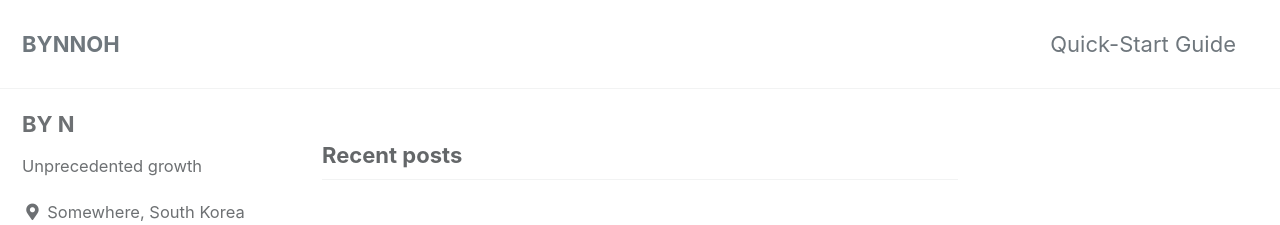
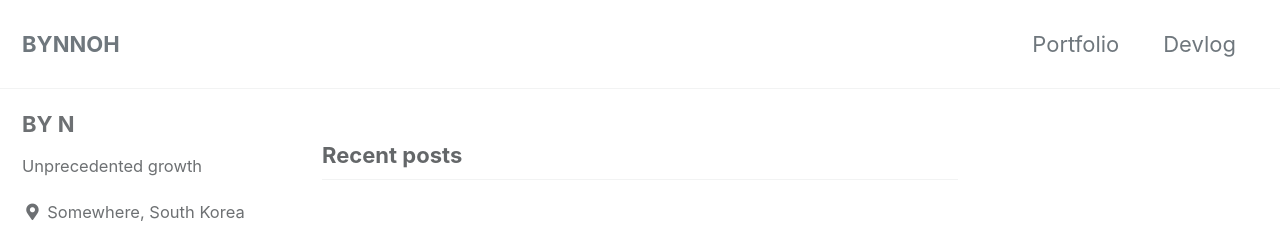
Before and after one commit to bynnoh/bynnoh.github.io, a Jekyll site: the page built from index.html, in a window 1280 px wide. Shown: the top 225 px of the page. Built offline with Jekyll 4.4.1, drawn with Linux system fonts in a browser that asks for light colours; cached includes are drawn as plain includes; the list of posts is cut into pages by our own code.

Commit message:
feat: nav portfolio, devlog

```diff
--- a/_data/navigation.yml
+++ b/_data/navigation.yml
@@ -1,7 +1,9 @@
 # main links
 main:
-  - title: "Quick-Start Guide"
-    url: https://mmistakes.github.io/minimal-mistakes/docs/quick-start-guide/
+  - title: "Portfolio"
+    url: https://bynnoh.github.io/portfolio
+  - title: "Devlog"
+    url: https://bynnoh.github.io
   # - title: "About"
   #   url: https://mmistakes.github.io/minimal-mistakes/about/
   # - title: "Sample Posts"
```
